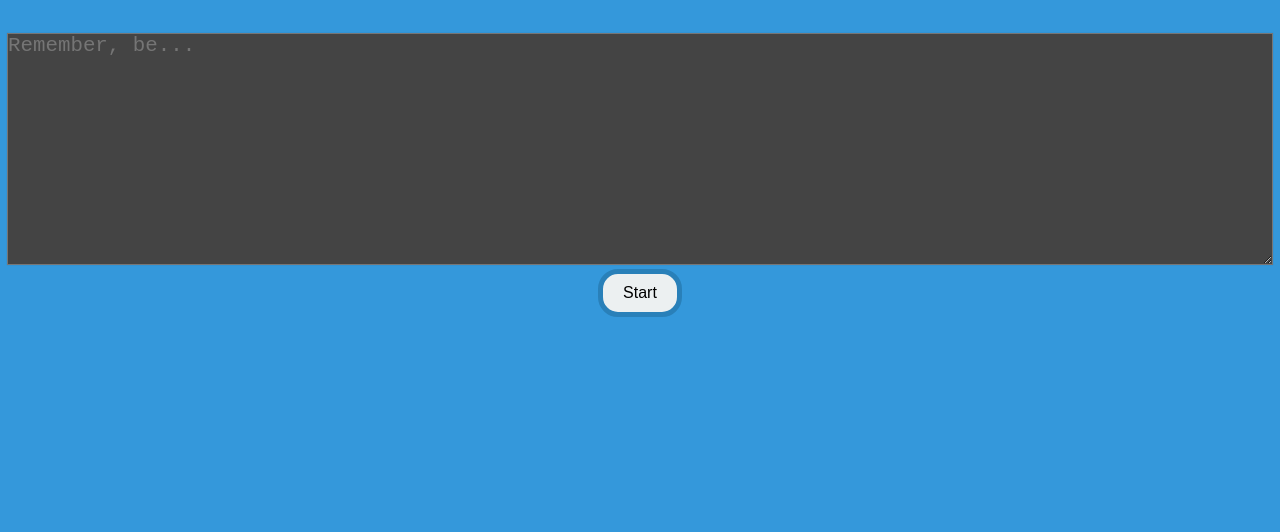
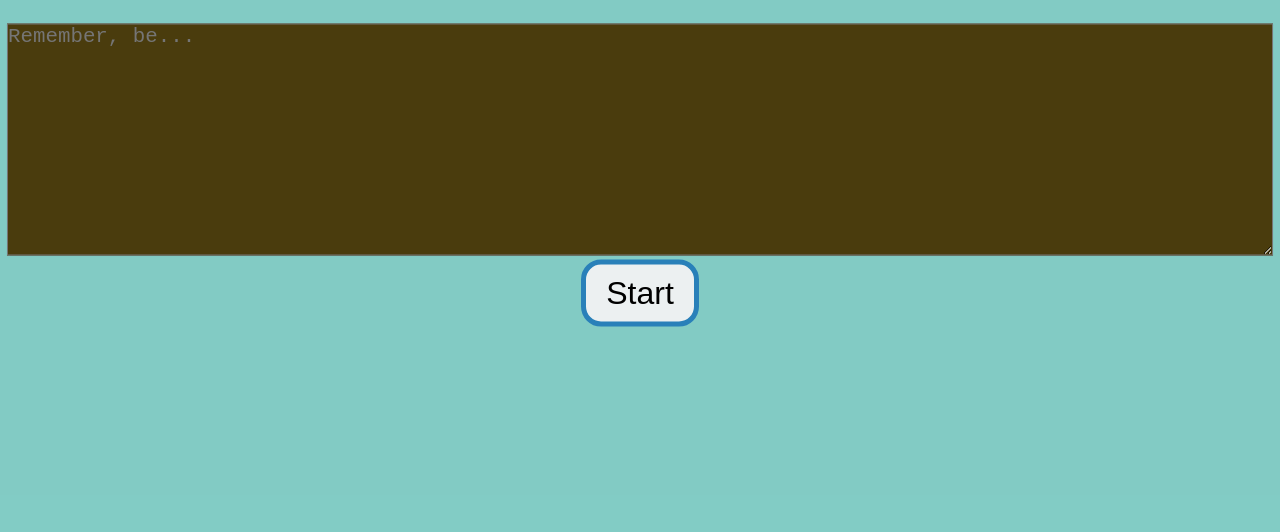
Before and after one commit to umairnisar5/Testing-Game, a plain HTML site: page index.html in a window 1280 px wide. Shown: the part 268-800 px from the top of the page. Drawn offline with Linux system fonts and the light colour scheme.

Commit message:
update css

```diff
--- a/index.html
+++ b/index.html
@@ -10,12 +10,14 @@
         padding: 0;
         margin: 0;
         box-sizing: border-box;
+        @import url('https://fonts.googleapis.com/css2?family=Kiwi+Maru:wght@500&display=swap');
       }
       .mainDiv {
         width: 100%;
         height: 100vh;
         position: relative;
-        background: #3498db;
+        background: #0096887d;
+        font-family: 'Kiwi Maru', serif;
       }
       .centerDiv {
         position: absolute;
@@ -34,7 +36,7 @@
       }
 
       textarea {
-        background-color: #444;
+        background-color: #4a3c0d;
         box-shadow: 0 0 1px rgba(0, 0, 0, 0.2);
         border-radius: 20px solid #34495e;
         color: white;
@@ -45,7 +47,7 @@
         border-radius: 20px;
         border: 5px solid #2980b9;
         background: #ecf0f1;
-        font-size: 1rem;
+        font-size: 2rem;
       }
     </style>
   </head>
```
